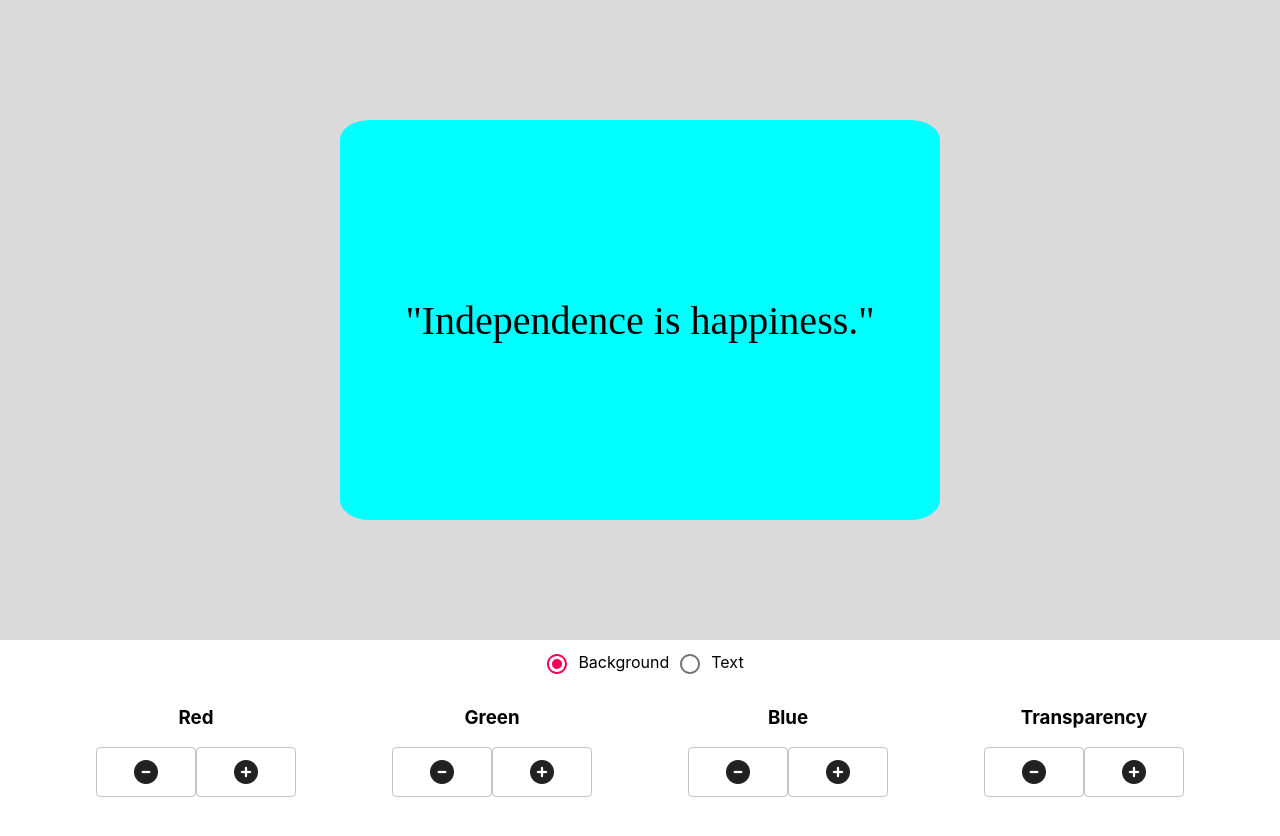
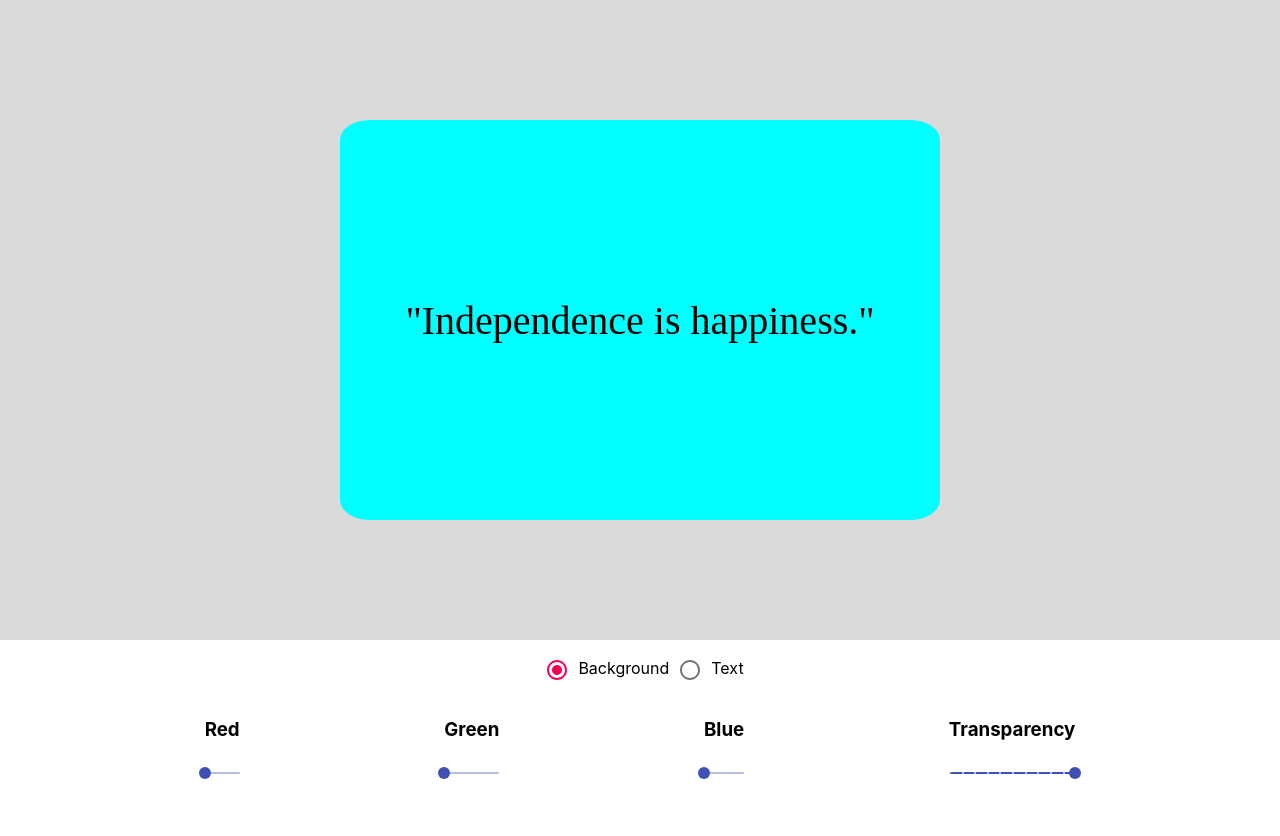
Before and after one commit to K0d1Lu/color-calculator, a React (Create React App) app: page / in a window 1280 px wide. Shown: the top 836 px of the page. Built offline with nearby package versions, Linux system fonts and the light colour scheme.

Commit message:
change buttons to range selectors

```diff
--- a/src/App.js
+++ b/src/App.js
@@ -60,6 +60,20 @@ function App() {
 				);
 			}
 		},
+	};
+
+	const changeColors = (val, color) => {
+		colors[elemToChange][color].value = val;
+
+		if (elemToChange === "background") {
+			changeRgbaBg(
+				`rgba(${colors.background.red.value}, ${colors.background.green.value}, ${colors.background.blue.value}, ${colors.background.transparency.value})`
+			);
+		} else {
+			changeRgbaText(
+				`rgba(${colors.text.red.value}, ${colors.text.green.value}, ${colors.text.blue.value}, ${colors.text.transparency.value})`
+			);
+		}
 	};
 
 	const changeFont = (font) => {
@@ -197,6 +211,7 @@ function App() {
 			<div ref={controls}>
 				<Controls
 					onChangeColors={changeColorizedElem}
+					onColorChange={changeColors}
 					onClickHandler={changeColor}
 					onChangeSizes={changeFont}
 					onTextChange={changeText}
--- a/src/components/Colors.js
+++ b/src/components/Colors.js
@@ -1,9 +1,13 @@
 import React, { useState } from "react";
-import Radio from "@material-ui/core/Radio";
+import { Radio, Slider } from "@material-ui/core";
 
 import Buttons from "./Buttons";
 
-export default function Colors({ onClickHandler, onChangeHandler }) {
+export default function Colors({
+	onClickHandler,
+	onChangeHandler,
+	onColorChange,
+}) {
 	const [selectedValue, setSelectedValue] = useState("background");
 
 	const handleChange = (event) => {
@@ -33,19 +37,41 @@ export default function Colors({ onClickHandler, onChangeHandler }) {
 			<div className="buttons">
 				<div>
 					<h3>Red</h3>
-					<Buttons color={"red"} onClickHandler={onClickHandler} />
+					<Slider
+						min={0}
+						max={255}
+						defaultValue={0}
+						onChange={(e, v) => onColorChange(v, "red")}
+					/>
 				</div>
 				<div>
 					<h3>Green</h3>
-					<Buttons color={"green"} onClickHandler={onClickHandler} />
+					<Slider
+						min={0}
+						max={255}
+						defaultValue={0}
+						onChange={(e, v) => onColorChange(v, "green")}
+					/>
 				</div>
 				<div>
 					<h3>Blue</h3>
-					<Buttons color={"blue"} onClickHandler={onClickHandler} />
+					<Slider
+						min={0}
+						max={255}
+						defaultValue={0}
+						onChange={(e, v) => onColorChange(v, "blue")}
+					/>
 				</div>
 				<div>
 					<h3>Transparency</h3>
-					<Buttons color={"transparency"} onClickHandler={onClickHandler} />
+					<Slider
+						min={0}
+						max={1}
+						step={0.1}
+						marks
+						defaultValue={1}
+						onChange={(e, v) => onColorChange(v, "transparency")}
+					/>
 				</div>
 			</div>
 		</div>
--- a/src/components/Controls.js
+++ b/src/components/Controls.js
@@ -5,6 +5,7 @@ import Sizes from "./Sizes";
 
 export default function Controls({
 	onChangeColors,
+	onColorChange,
 	onClickHandler,
 	onChangeSizes,
 	onSizeChange,
@@ -18,6 +19,7 @@ export default function Controls({
 			<Colors
 				onChangeHandler={onChangeColors}
 				onClickHandler={onClickHandler}
+				onColorChange={onColorChange}
 			/>
 			<Sizes
 				onChangeHandler={onChangeSizes}
```
